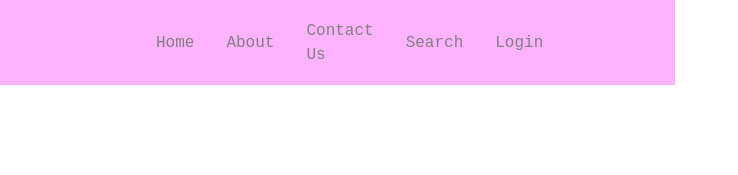
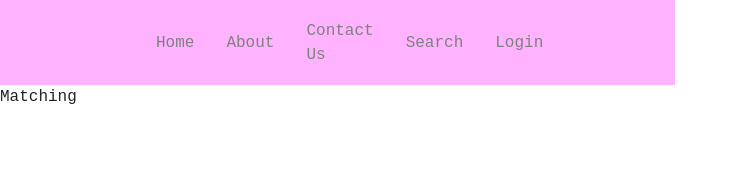
Before and after one commit to JustJunior82/UDP-dating-35L, a React (Create React App) app in the folder 35l-dating-app/: page /matching in a window 1280 px wide. Shown: the top 175 px of the page, without its empty margins (0-738 px from the left). Built offline with nearby package versions, Linux system fonts and the light colour scheme; a web font is replaced by a local one.

Commit message:
Add Matching component

```diff
--- a/35l-dating-app/src/App.js
+++ b/35l-dating-app/src/App.js
@@ -19,6 +19,7 @@ import Profile from "./pages/profile";
 import Settings from "./pages/settings";
 import Registration from "./pages/registration";
 import Messages from "./pages/messages";
+import Matching from "./pages/matching";
 
 import ChatPage from "./pages/ChatPage";
 
@@ -76,6 +77,7 @@ function App() {
                     masterInterestsList={masterInterestsList}/>} />
                 <Route path="/messages" element={<Messages userInfo={userInfo}
                     setCurrMessage={(username) => setUserInfo({...userInfo, message: username})}/>} />
+                <Route path="/matching" element={<Matching userInfo={userInfo} />} />
                 {/* hidden page only accessible when registering */}
                 <Route path="/registration" element={<Registration userInfo={userInfo}
                     setLogin={(props) => handleLogin(props)}
--- a/35l-dating-app/src/components/Navbar/index.js
+++ b/35l-dating-app/src/components/Navbar/index.js
@@ -17,6 +17,9 @@ const AuthNavbar = () => {
                     </NavLink>
                     <NavLink to="/posts" >
                         Search
+                    </NavLink>
+                    <NavLink to="/matching">
+                        Matching
                     </NavLink>
                     <NavLink to="/profile" >
                         Profile
--- /dev/null
+++ b/35l-dating-app/src/pages/matching.js
@@ -0,0 +1,11 @@
+import React from "react";
+
+function Matching ({ userInfo }) {
+    return (
+        <div>
+            Matching
+        </div>
+    );
+}
+
+export default Matching;
```
